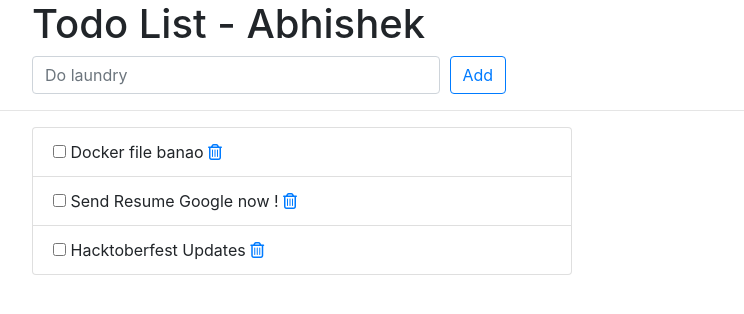
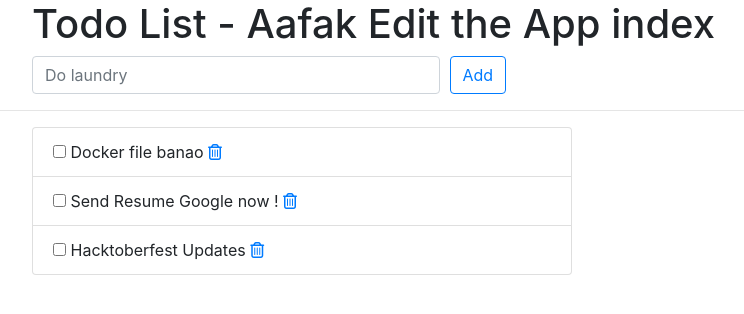
Before and after one commit to aafak/cicd, a Django app: page /todos/ in a window 1280 px wide. Shown: the top 314 px of the page, without its empty margins (243-987 px from the left). Run offline with Django 3.2, Linux system fonts and the light colour scheme; data comes from the database, SQL or seed files in the repository; some libraries are stand-ins or nearby versions.

Commit message:
Change the title

```diff
--- a/python-jenkins-argocd-k8s/todos/templates/todos/index.html
+++ b/python-jenkins-argocd-k8s/todos/templates/todos/index.html
@@ -12,7 +12,7 @@
     <div class="offset-md-2 col-lg-9">
       <div class="page-header">
         <h1>
-          Todo List - Abhishek
+          Todo List - Aafak Edit the App index
         </h1>
       </div>
     </div>
```
